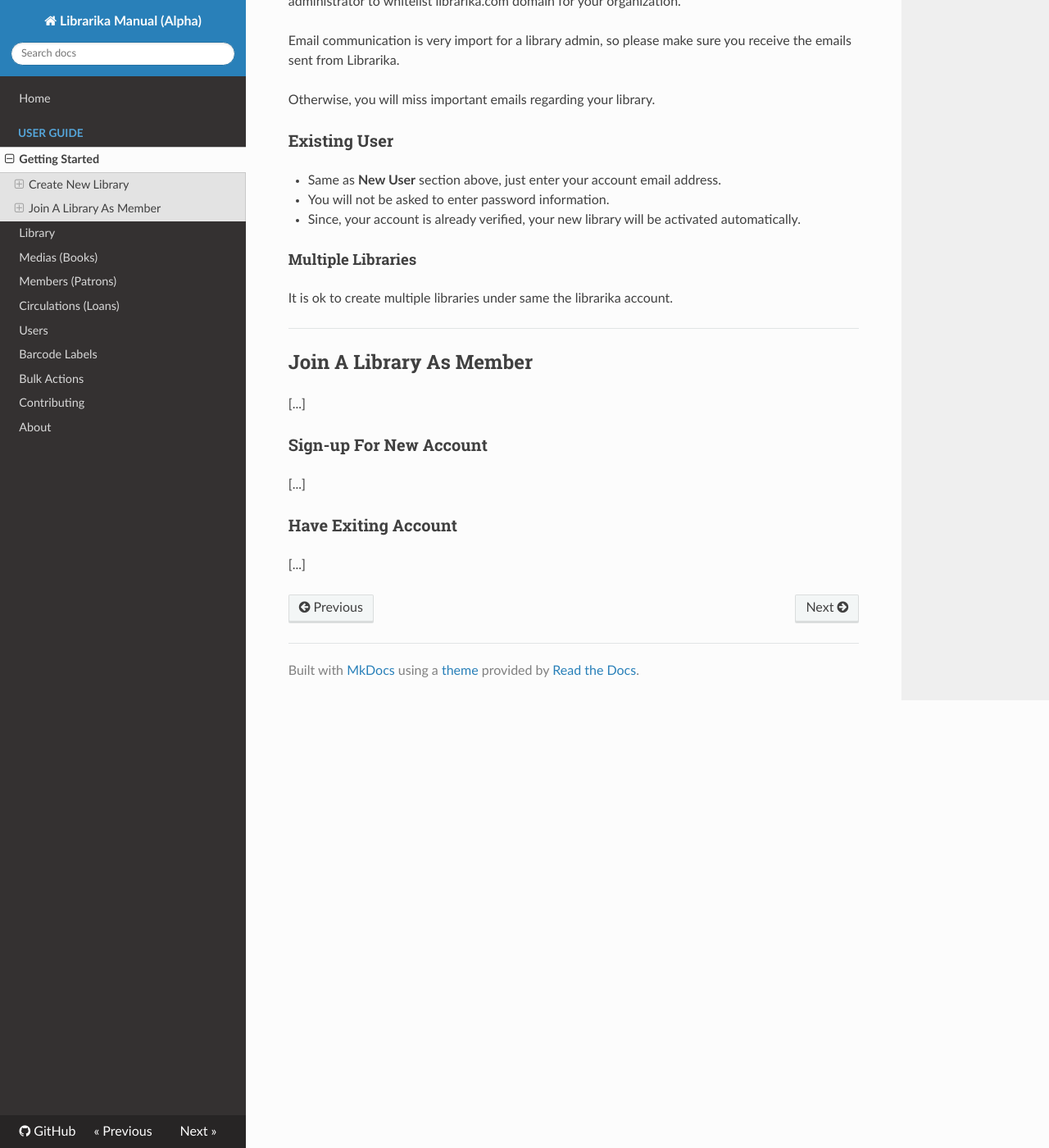
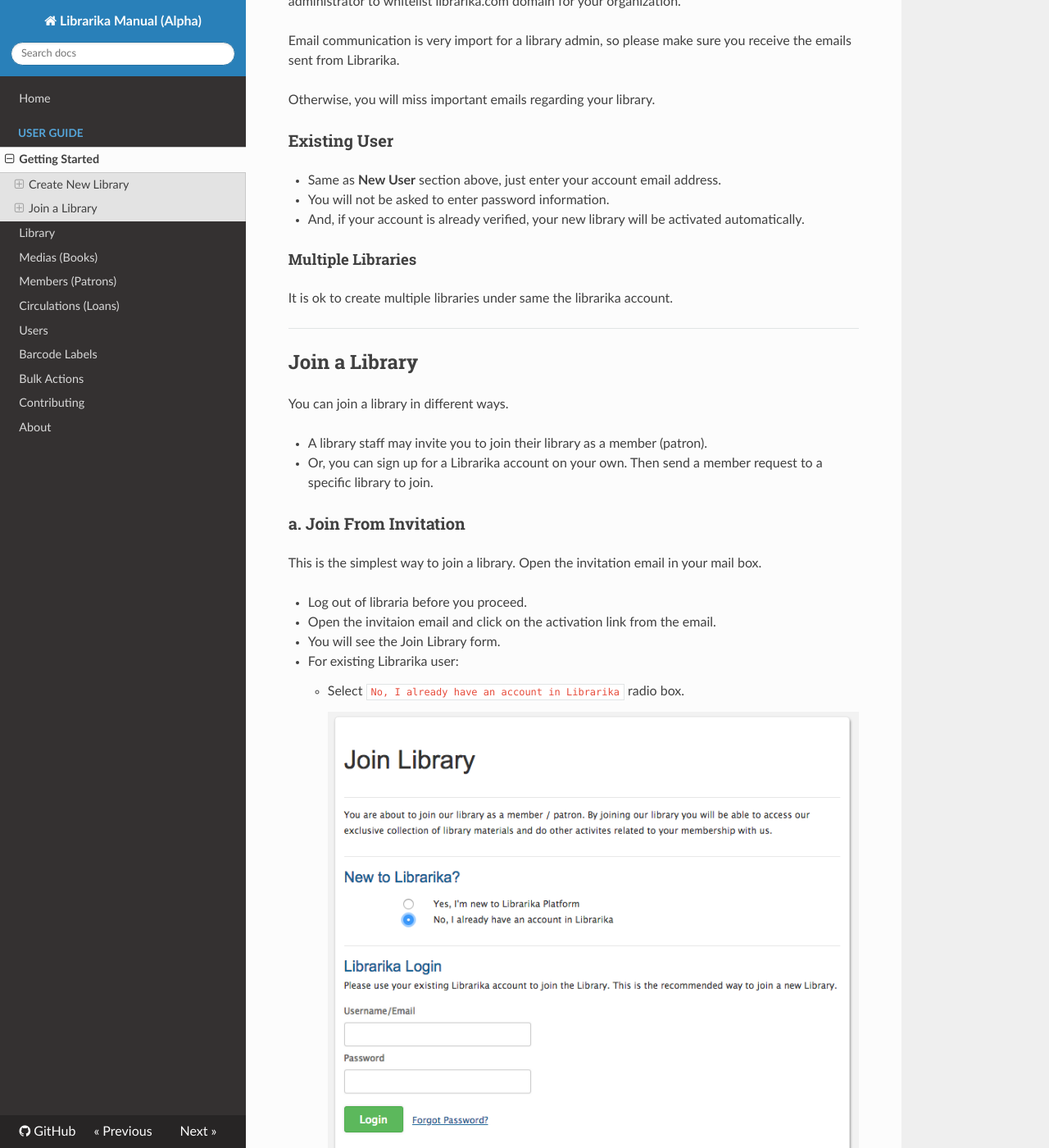
Before and after one commit to Librarika/manual, an MkDocs documentation site: the page built from docs/getting-started.md, in a window 1280 px wide and 1400 px high, scrolled down 2516 px. Shown: the whole window at 82% size. Built offline with MkDocs 1.6.1, drawn with Linux system fonts in a browser that asks for light colours; nearby versions of some CDN libraries; old or Windows-style settings are respelled for this version of MkDocs; some of the changed text lies outside the part shown.

Commit message:
Updated member joining docs.

```diff
--- a/docs/getting-started.md
+++ b/docs/getting-started.md
@@ -58,7 +58,7 @@
 
 * Same as **New User** section above, just enter your account email address.
 * You will not be asked to enter password information.
-* Since, your account is already verified, your new library will be activated automatically.
+* And, if your account is already verified, your new library will be activated automatically.
 
 
 #### Multiple Libraries
@@ -67,14 +67,66 @@
 
 ---
 
-## Join A Library As Member
+## Join a Library
 
-[...]
+You can join a library in different ways.
 
-### Sign-up For New Account
+* A library staff may invite you to join their library as a member (patron).
+* Or, you can sign up for a Librarika account on your own. Then send a member request to a specific library to join.
 
-[...]
+### a. Join From Invitation
 
-### Have Exiting Account
+This is the simplest way to join a library. Open the invitation email in your mail box.
 
-[...]
+* Log out of libraria before you proceed.
+* Open the invitaion email and click on the activation link from the email.
+* You will see the Join Library form.
+
+* For existing Librarika user:
+	* Select `No, I already have an account in Librarika` radio box.
+
+		![Join library form](img/join-library-form.png)
+
+	* Enter login email address and password and click on Login.
+	* Clik on `Yes, please join me in.` button. You will then be joined to the library.
+
+		![Join library confirmation page](img/join-library-confirm-joining.png)
+
+* For new Librarika user:
+	* Select option `Yes, I'm new to Librarika Platform`.
+
+		![Join library form new user](img/join-library-form-new-user.png)
+
+	* Enter _name_, _email address_ and _password_ for your new account.
+	* Click on `I agree, please create my account`.
+	* Clik on `Yes, please join me in.` button. You will then be joined to the library.
+
+		![Join library confirmation page](img/join-library-confirm-joining.png)
+
+
+* Once you join a library as a member, you can access the member only section of the library, browse library catalog (for both public and private libraries), submit reservation request, see current check-out items, write reviews etc.
+
+
+### b. Send Member Request
+
+You can proactively join a library by sending the member request from our **[Librarika.com](https://librarika.com)** global site.
+
+* Please go to [Librarika.com](https://librarika.com)
+* Log inot your librarika account
+
+	![Librarika login form](img/librarika-login.png)
+
+* Click on `My Libraries` menu as shown below.
+
+	![Librarika login form](img/my-libraries-menu.png)
+* Click on `Request Member Access` button as shown below.
+
+	![Librarika login form](img/my-libraries-page.png)
+
+* In the request for member access from, please enter the exact URL of the library you want to join.
+
+	![Librarika login form](img/member-request-form.png)
+
+* Clink on the `Submit` button, your request will be submitted and you will receive a confirmation message on the screen regarding your submission.
+* Once submitted, depending on the library prolicy, a library offical will review your request and assign you a library Member No for future access.
+* If accepted, you can then log into that specific library and access member only area.
```
Also changed, not shown: docs/img/join-library-confirm-joining.png (added), docs/img/join-library-form-new-user.png (added), docs/img/join-library-form.png (added), docs/img/librarika-login.png (added), docs/img/member-request-form.png (added), docs/img/my-libraries-menu.png (added), docs/img/my-libraries-page.png (added).
